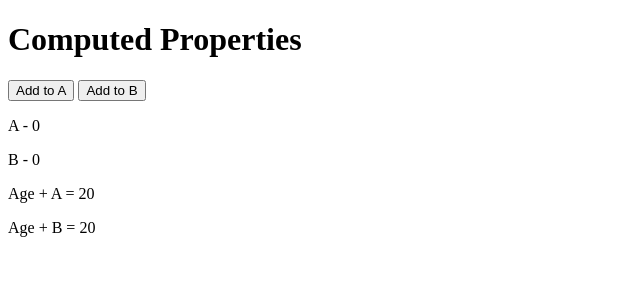
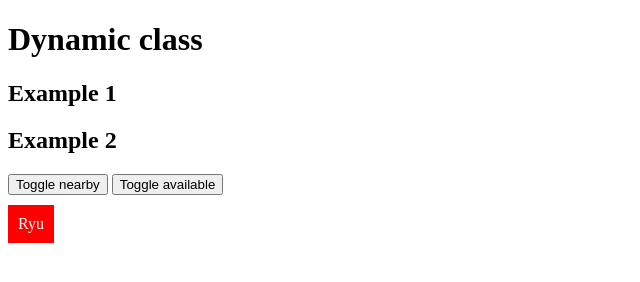
Before and after one commit to awisalkarni/vuejs-tut, a plain HTML site: page index.html in a window 1280 px wide. Shown: the whole page, without its empty margins (0-640 px from the left). Drawn offline with nearby package versions, Linux system fonts and the light colour scheme.

Commit message:
dynamic class

```diff
--- a/index.html
+++ b/index.html
@@ -8,14 +8,20 @@
 <body>
 
 	<div id="vue-app">
-		<h1>Computed Properties</h1>
+		<h1>Dynamic class</h1>
 
-		<button v-on:click="a++">Add to A</button>
-		<button v-on:click="b++">Add to B</button>
-		<p>A - {{ a }}</p>
-		<p>B - {{ b }}</p>
-		<p>Age + A = {{ addToA }}</p>
-		<p>Age + B = {{ addToB }}</p>
+		<h2>Example 1</h2>
+
+		<!-- <div v-on:click="available = !available" v-bind:class="{available: available}">
+			<span>Ryu</span>
+		</div> -->
+
+		<h2>Example 2</h2>
+		<button v-on:click="nearby = !nearby">Toggle nearby</button>
+		<button v-on:click="available = !available">Toggle available</button>
+		<div v-bind:class="compClasses">
+			<span>Ryu</span>
+		</div>
 
 	</div>
 
@@ -23,24 +29,18 @@
 		new Vue({
 			el: '#vue-app',
 			data: {
-				a: 0,
-				b: 0,
-				age: 20,
+				available: false,
+				nearby: false,
 			},
 			methods: {
-				// addToA: function() {
-				// 	return this.a + this.age;
-				// },
-				// addToB: function() {
-				// 	return this.b + this.age;
-				// }
+
 			},
-			computed:{
-				addToA: function() {
-					return this.a + this.age;
-				},
-				addToB: function() {
-					return this.b + this.age;
+			computed: {
+				compClasses: function(){
+					return {
+						available: this.available,
+						nearby: this.nearby,
+					}
 				}
 			}
 		});
--- a/style.css
+++ b/style.css
@@ -1,6 +1,16 @@
-#canvas {
-	width: 600px;
-	padding: 200px 20px;
-	text-align: center;
-	border: 1px solid #333;
+span{
+	background: red;
+	display: inline-block;
+	padding: 10px;
+	color: #fff;
+	margin:10px 0;
 }
+
+.available span {
+	background: green;
+}
+
+.nearby span:after {
+	content: "nearby";
+	margin-left: 10px;
+}
```
